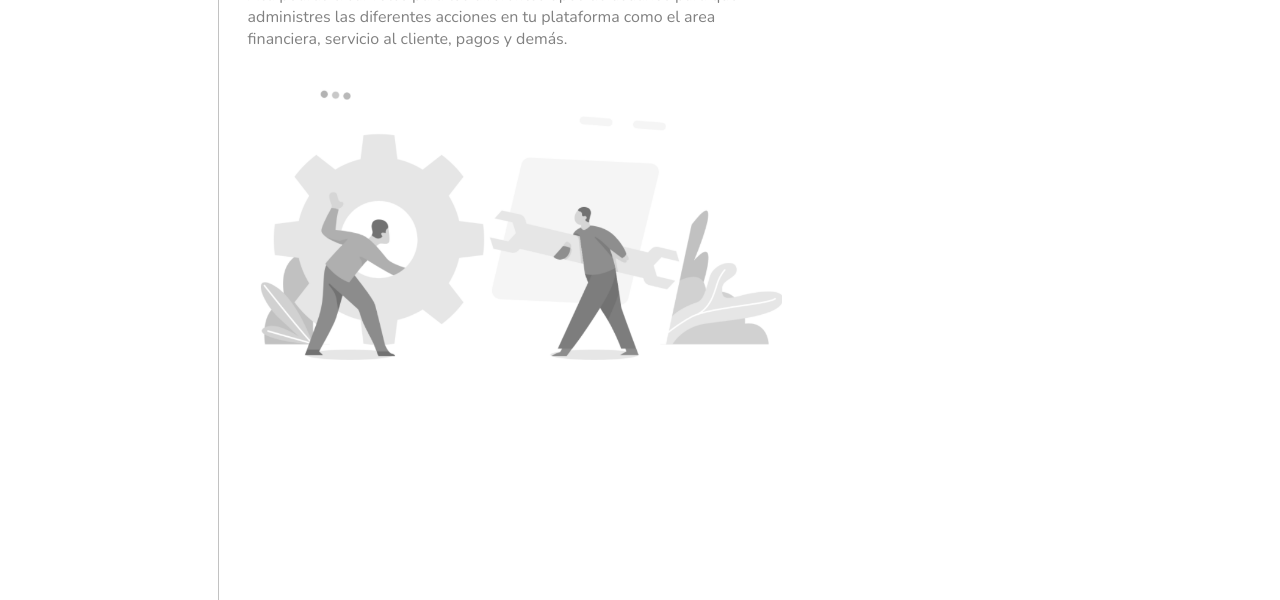
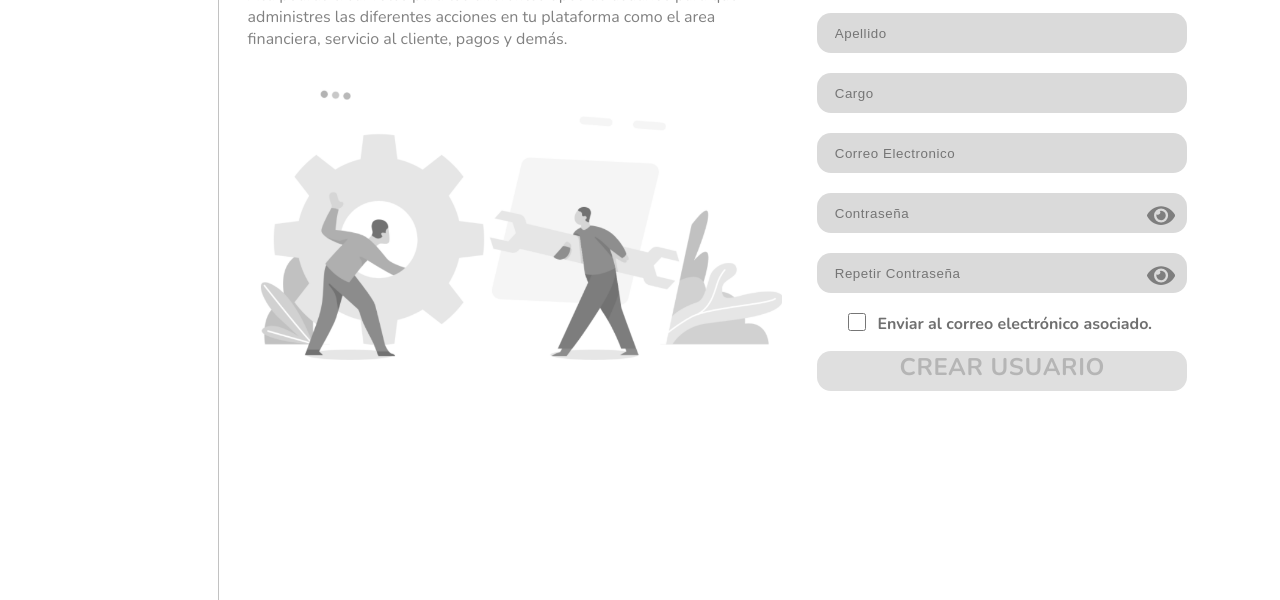
Before and after one commit to elmozapate/nuevoProyecto, a plain HTML site: page pages/crear_usuarios.html in a window 1280 px wide. Shown: the part 200-800 px from the top of the page. Drawn offline with nearby package versions, Linux system fonts and the light colour scheme.

Commit message:
componentes y arrow

```diff
--- a/css/scss/pages/_componentes.scss
+++ b/css/scss/pages/_componentes.scss
@@ -1,87 +1,84 @@
-.components__container{
+.components__container {
     height: 100vh;
     padding: 2rem;
-
 }
 
-.forms{
-  width: 100%;
+.forms {
+    width: 120%;
     text-align: center;
     margin: 0 auto;
     margin-bottom: 50px;
-  padding: 2rem;
+    padding: 2rem 0;
 
-  input{
-      width: 120%;
+    input {
+        width: 100%;
         height: 40px;
         padding: 13.8px 17.3px;
         margin-bottom: 20px;
         letter-spacing: 0.56px;
         background-color: $grey_light_input;
         border-radius: 14px;
-      border:none;
+        border: none;
     }
-  .content_password,.content_password_repeat {
+    .content_password,
+    .content_password_repeat {
         input {
-          position:relative;
+            position: relative;
         }
-      & svg{
+        & svg {
             position: absolute;
-          margin-left: -50px;
+            margin-left: -40px;
             margin-top: 10px;
             color: $grey_dark_input;
         }
     }
-  .send_email{
+    .send_email {
         display: flex;
         justify-content: flex-start;
         padding-left: 30px;
-      p{
+        p {
             display: inline-block;
             color: $grey_light_text;
             font-weight: bold;
             height: 100%;
         }
-      input[type=checkbox]{
+        input[type="checkbox"] {
             display: inline-block;
             width: 20px;
             height: 18px;
             margin-right: 10px;
         }
-
-
     }
-  input[type=submit]{
-      color: white;
-      background-color: $blue_link;
+    input[type="submit"] {
+        width: 100%;
+        color: $grey_dark_btn;
+        background-color: $grey_light_btn;
         font-weight: bolder;
         font-size: 1.5rem;
         font-family: $font-principal;
-      padding:  2rem 1rem 3rem;
+        padding: 0 1rem 1rem;
     }
 }
-.custom_select{
+.custom_select {
     width: auto;
 
-
-  .content_select{
+    .content_select {
         position: relative;
-      input{
+        input {
             width: auto;
             padding: 13.8px 17.3px;
             margin-bottom: 10px;
             letter-spacing: 0.56px;
             background-color: $grey_light_input;
             border-radius: 10.5px;
-          border:none;
-
+            border: none;
         }
         & svg {
             margin-left: -30px;
             color: $grey_dark_input;
         }
 
-      .options{
+        .options {
             position: absolute;
             // display: none;
             width: 230px;
@@ -91,11 +88,12 @@
             border-radius: 10px;
             box-shadow: $field_shade;
             background-color: white;
-          input{
+            input {
                 width: 40px;
-
             }
         }
     }
-
 }
+.hide{
+    display: none;
+}
--- a/css/scss/pages/_crear_usuario.scss
+++ b/css/scss/pages/_crear_usuario.scss
@@ -19,7 +19,7 @@
         }
         h1 {
             color: #333333;
-            padding:  0px 0;
+            padding: 0px 0;
         }
         span {
             color: #818181;
@@ -30,12 +30,22 @@
             width: 100%;
         }
     }
-    .right {
-        width: 45%;
+    .right_form {
+        padding: 0 ;
+        margin-left: 35px;
+        width: 100%;
         height: 100%;
         display: flex;
-        justify-content: center;
         align-items: center;
-        padding-top: 20%;
+        .form{
+            align-items: center;
+
+            height: 100%;
+            width: 100%;
+            .boton_crear{
+                height: 20px;
+        }
+
+        }
     }
 }
--- a/pages/crear_usuarios.html
+++ b/pages/crear_usuarios.html
@@ -28,9 +28,9 @@
                     <div class="atras">
                         <a href="../index.html">
                             <svg aria-hidden="true" focusable="false" data-prefix="fal" data-icon="long-arrow-left"
-                                role="img" xmlns="http://www.w3.org/2000/svg" viewBox="0 0 448 512"
-                                class="svg-inline--fa fa-long-arrow-left fa-w-14 fa-9x">
-                                <path fill="currentColor"
+                            role="img" xmlns="http://www.w3.org/2000/svg" viewBox="0 -80 448 512"
+                            class="svg-inline--fa fa-long-arrow-left fa-w-14 fa-9x">
+                                <path fill="#22cc8c"
                                     d="M136.97 380.485l7.071-7.07c4.686-4.686 4.686-12.284 0-16.971L60.113 273H436c6.627 0 12-5.373 12-12v-10c0-6.627-5.373-12-12-12H60.113l83.928-83.444c4.686-4.686 4.686-12.284 0-16.971l-7.071-7.07c-4.686-4.686-12.284-4.686-16.97 0l-116.485 116c-4.686 4.686-4.686 12.284 0 16.971l116.485 116c4.686 4.686 12.284 4.686 16.97-.001z"
                                     class=""></path>
                             </svg><span class="atras">Atras</span>
@@ -46,10 +46,53 @@
                     </div>
                 </div>
                 <div class="right">
+                    <div class="right_form">
+                        <div class="forms">
+                            <div class="form_control">
+                                <input type="text" placeholder="Nombre" name="companyName" id="companyName">
+                            </div>
+                            <div class="form_control">
+                                <input type="text" placeholder="Apellido" name="contactName" id="ncontactName">
+                            </div>
+                            <div class="form_control">
+                                <input type="text" placeholder="Cargo" name="contactName" id="ncontactName">
+                            </div>
+                            <div class="form_control">
+                                <input type="email" placeholder="Correo Electronico" name="email" id="email">
+                            </div>
 
+                            <div class="form_control password">
+                                <div class="content_password">
+                                    <input type="password" placeholder="Contraseña" name="password" id="password">
+                                    <svg aria-hidden="true" focusable="false" data-prefix="fas" data-icon="eye"
+                                        role="img" xmlns="http://www.w3.org/2000/svg" viewBox="0 0 576 512"
+                                        class="svg-inline--fa fa-eye fa-w-18 fa-9x" with="25px" height="25px">
+                                        <path fill="currentColor"
+                                            d="M572.52 241.4C518.29 135.59 410.93 64 288 64S57.68 135.64 3.48 241.41a32.35 32.35 0 0 0 0 29.19C57.71 376.41 165.07 448 288 448s230.32-71.64 284.52-177.41a32.35 32.35 0 0 0 0-29.19zM288 400a144 144 0 1 1 144-144 143.93 143.93 0 0 1-144 144zm0-240a95.31 95.31 0 0 0-25.31 3.79 47.85 47.85 0 0 1-66.9 66.9A95.78 95.78 0 1 0 288 160z"
+                                            class=""></path>
+                                    </svg>
+                                </div>
+                                <div class="content_password_repeat">
+                                    <input type="password" placeholder="Repetir Contraseña" name="password"
+                                        id="password">
+                                    <svg aria-hidden="true" focusable="false" data-prefix="fas" data-icon="eye"
+                                        role="img" xmlns="http://www.w3.org/2000/svg" viewBox="0 0 576 512"
+                                        class="svg-inline--fa fa-eye fa-w-18 fa-9x" with="25px" height="25px">
+                                        <path fill="currentColor"
+                                            d="M572.52 241.4C518.29 135.59 410.93 64 288 64S57.68 135.64 3.48 241.41a32.35 32.35 0 0 0 0 29.19C57.71 376.41 165.07 448 288 448s230.32-71.64 284.52-177.41a32.35 32.35 0 0 0 0-29.19zM288 400a144 144 0 1 1 144-144 143.93 143.93 0 0 1-144 144zm0-240a95.31 95.31 0 0 0-25.31 3.79 47.85 47.85 0 0 1-66.9 66.9A95.78 95.78 0 1 0 288 160z"
+                                            class=""></path>
+                                    </svg>
+                                </div>
+                            </div>
+                            <div class="send_email">
+                                <input type="checkbox">
+                                <p>Enviar al correo electrónico asociado.</p>
+                            </div>
+                            <input type="submit" value="CREAR USUARIO" class="boton_crear">
+                        </div>
+                    </div>
                 </div>
             </div>
-
         </main>
     </div>
 </body>
```
Also changed, not shown: pages/crear_empresa.html (+2 -2 lines), pages/pagos.html (+1 -1 lines), css/style.css, 1 other file. Lines whose indentation alone changed are shown as unchanged.
